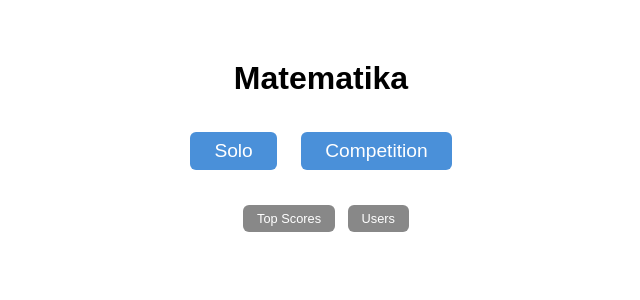
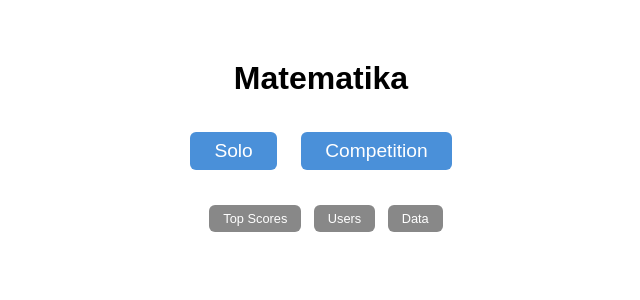
Before and after one commit to srubarm/srubarm.github.io, a Jekyll site: the page built from matematika/index.html, in a window 1280 px wide. Shown: the top 300 px of the page, without its empty margins (319-959 px from the left). Built offline with Jekyll 4.4.1, drawn with Linux system fonts in a browser that asks for light colours.

Commit message:
Move data export/import to its own menu item
Separate Data Management into a standalone screen accessible from the
main menu, rather than nesting it under Users.

https://claude.ai/code/session_01B6L54gBVAy9FFVEUmhYuhw

```diff
--- a/matematika/index.html
+++ b/matematika/index.html
@@ -148,6 +148,7 @@ layout: null
     <div style="margin-top:25px">
       <button onclick="showScoreboard()" style="font-size:0.8em; padding:6px 14px; background:#888;">Top Scores</button>
       <button onclick="showUserManagement()" style="font-size:0.8em; padding:6px 14px; background:#888; margin-left:8px;">Users</button>
+      <button onclick="showDataManagement()" style="font-size:0.8em; padding:6px 14px; background:#888; margin-left:8px;">Data</button>
     </div>
   </div>
 
@@ -191,12 +192,15 @@ layout: null
       </div>
       <button class="btn-block" onclick="addUser()">Add User</button>
     </div>
-    <div style="margin-top:25px; border-top:1px solid #ddd; padding-top:20px;">
-      <p><b>Data Management</b></p>
-      <button class="btn-block" onclick="exportData()">Export Data</button>
-      <button class="btn-block" onclick="document.getElementById('import-file').click()">Import Data</button>
-      <input type="file" id="import-file" accept=".json" style="display:none" onchange="importData(event)">
-    </div>
+    <button class="restart-btn" onclick="showMenu()">Back to Menu</button>
+  </div>
+
+  <!-- Data management -->
+  <div id="data-management" style="display:none">
+    <p><b>Data Management</b></p>
+    <button class="btn-block" onclick="exportData()">Export Data</button>
+    <button class="btn-block" onclick="document.getElementById('import-file').click()">Import Data</button>
+    <input type="file" id="import-file" accept=".json" style="display:none" onchange="importData(event)">
     <button class="restart-btn" onclick="showMenu()">Back to Menu</button>
   </div>
 
@@ -501,7 +505,7 @@ layout: null
     }
 
     function hideAll() {
-      ['menu','solo-setup','difficulty','comp-setup','game','done','handoff','comp-done','scoreboard','user-management'].forEach(function(id) {
+      ['menu','solo-setup','difficulty','comp-setup','game','done','handoff','comp-done','scoreboard','user-management','data-management'].forEach(function(id) {
         document.getElementById(id).style.display = 'none';
       });
     }
@@ -849,6 +853,11 @@ layout: null
       runGame(playerNames[index]);
     }
 
+    function showDataManagement() {
+      hideAll();
+      document.getElementById('data-management').style.display = 'block';
+    }
+
     // --- Export / Import ---
 
     function exportData() {
```
